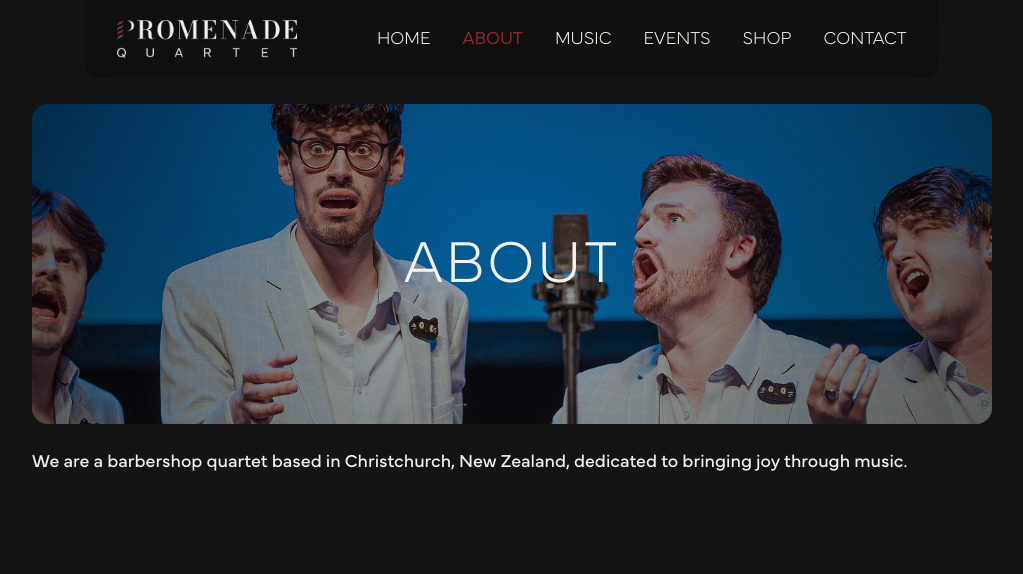
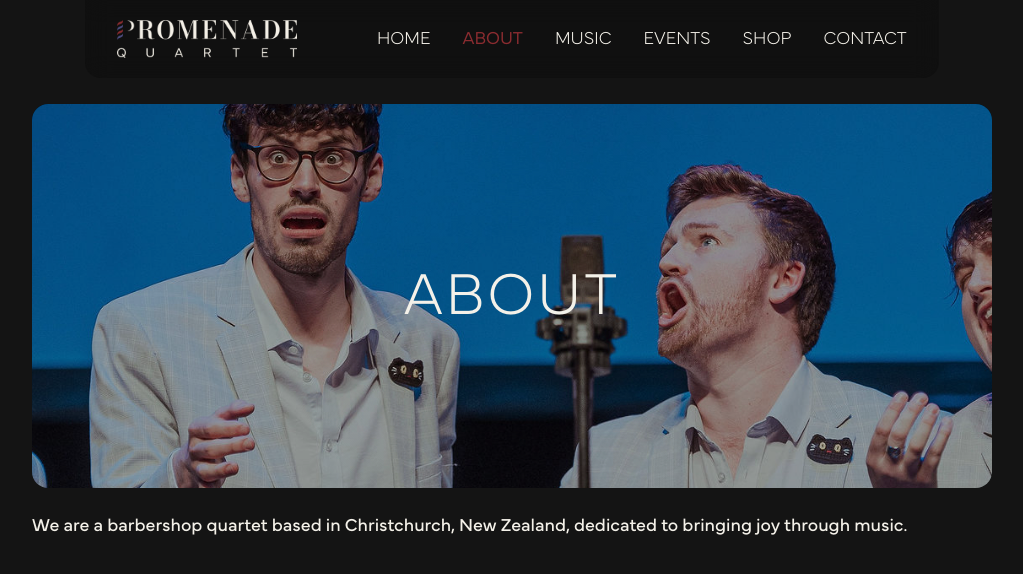
Before and after one commit to JoranQuack/promenade-website, a Next.js app: page /about in a window 1280 px wide. Shown: the top 574 px of the page, without its empty margins (128-1151 px from the left). Built offline with nearby package versions, Linux system fonts and the light colour scheme.

Commit message:
feat: blur image block

```diff
--- a/src/components/ui/ImageBlock.tsx
+++ b/src/components/ui/ImageBlock.tsx
@@ -7,6 +7,7 @@ const DEFAULT_IMAGE_WIDTH = 1500;
 const DEFAULT_IMAGE_HEIGHT = 1000;
 const PARALLAX_SCROLL_FACTOR = 0.3;
 const MOUSE_SMOOTHING_FACTOR = 0.02;
+const VIGNETTE_SMOOTHING_FACTOR = 0.01;
 
 export default function ImageBlock({
   src,
@@ -25,6 +26,8 @@ export default function ImageBlock({
     x: 50,
     y: 50,
   });
+  const [isMouseInside, setIsMouseInside] = useState(false);
+  const [vignetteOpacity, setVignetteOpacity] = useState(0);
   const containerRef = useRef<HTMLDivElement>(null);
   const animationFrameRef = useRef<number | null>(null);
 
@@ -42,6 +45,13 @@ export default function ImageBlock({
         x: prev.x + (mousePosition.x - prev.x) * MOUSE_SMOOTHING_FACTOR,
         y: prev.y + (mousePosition.y - prev.y) * MOUSE_SMOOTHING_FACTOR,
       }));
+
+      const targetOpacity = isMouseInside ? 0.5 : 0;
+
+      setVignetteOpacity(
+        (prev) => prev + (targetOpacity - prev) * VIGNETTE_SMOOTHING_FACTOR * 2
+      );
+
       animationFrameRef.current = requestAnimationFrame(animate);
     };
 
@@ -52,7 +62,7 @@ export default function ImageBlock({
         cancelAnimationFrame(animationFrameRef.current);
       }
     };
-  }, [mousePosition]);
+  }, [mousePosition, isMouseInside]);
 
   const handleMouseMove = (event: React.MouseEvent<HTMLDivElement>): void => {
     if (!containerRef.current) {
@@ -66,20 +76,26 @@ export default function ImageBlock({
     setMousePosition({ x, y });
   };
 
+  const handleMouseEnter = (): void => {
+    setIsMouseInside(true);
+  };
+
   const handleMouseLeave = (): void => {
     setMousePosition({ x: 50, y: 50 });
+    setIsMouseInside(false);
   };
 
   return (
     <div
-      className="flex justify-center items-center w-full mb-6 h-80 overflow-hidden rounded-2xl relative bg-black"
+      className="flex justify-center items-center w-full mb-6 h-96 overflow-hidden rounded-2xl relative bg-black hover:opacity-75 transition-opacity duration-1000"
       ref={containerRef}
+      onMouseEnter={handleMouseEnter}
       onMouseLeave={handleMouseLeave}
       onMouseMove={handleMouseMove}
     >
       <Image
         alt={alt}
-        className="w-full absolute opacity-80"
+        className="w-full absolute opacity-75"
         height={height}
         src={src}
         style={{
@@ -94,11 +110,15 @@ export default function ImageBlock({
       <div
         className="absolute inset-0 pointer-events-none"
         style={{
-          background: `radial-gradient(circle 600px at ${smoothMousePosition.x}% ${smoothMousePosition.y}%, transparent 0%, transparent 10%, rgba(0,0,0,0.5) 100%)`,
+          backdropFilter: `blur(${vignetteOpacity * 8}px)`,
+          maskImage: `radial-gradient(circle 600px at ${smoothMousePosition.x}% ${smoothMousePosition.y}%, transparent 0%, transparent 10%, black 40%, black 100%)`,
+          WebkitMaskImage: `radial-gradient(circle 600px at ${smoothMousePosition.x}% ${smoothMousePosition.y}%, transparent 0%, transparent 10%, black 40%, black 100%)`,
         }}
       />
 
-      <span className="z-0 text-6xl font-thin tracking-wider">ABOUT</span>
+      <span className="z-0 text-6xl font-thin tracking-wider">
+        {alt.toUpperCase()}
+      </span>
     </div>
   );
 }
```
